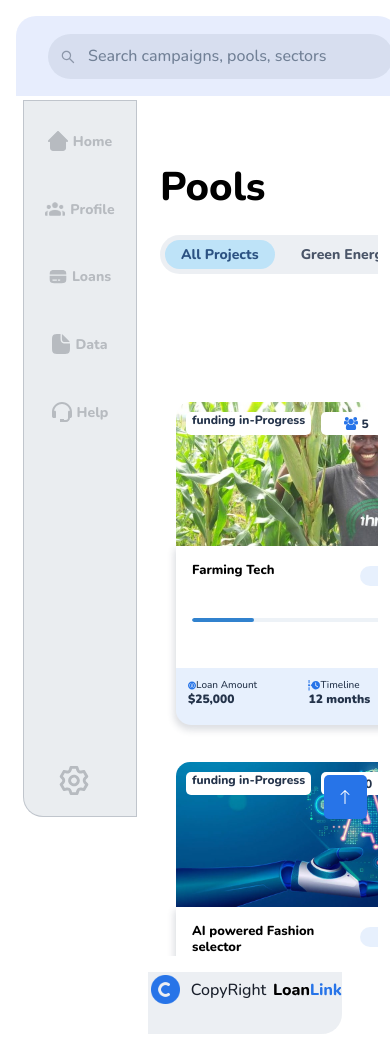
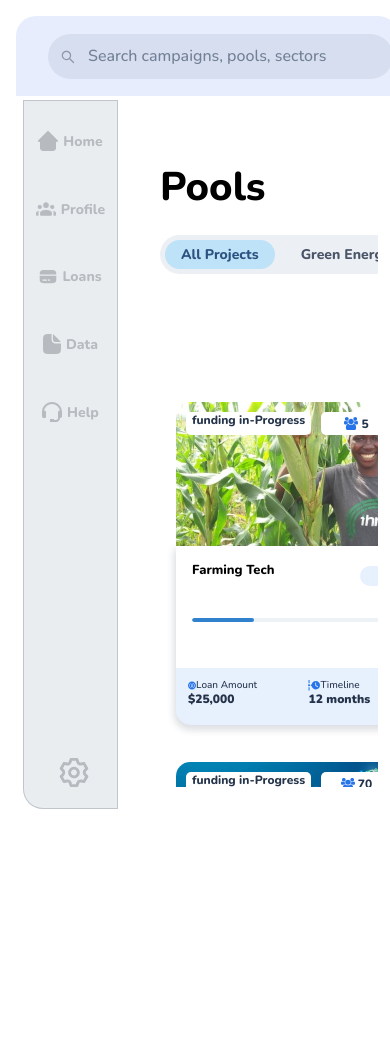
Before and after one commit to LoanLink-Hedera-Hackaton/front-end, a React (Create React App) app: page /dashboard/pool in a window 390 px wide. Shown: the top 1050 px of the page. After the commit the page ends 844 px from the top, so only its background shows below. Built offline with nearby package versions, Linux system fonts and the light colour scheme; what hashconnect would draw is missing.

Commit message:
scrolling issue solved

```diff
--- a/src/components/Dashboard/DashHome.js
+++ b/src/components/Dashboard/DashHome.js
@@ -1,11 +1,15 @@
 import React from "react";
 import "../../styles/components.css";
+import DashFooter from "../DashboardComponents/DashFooter";
 
 const DashHome = () => {
   return (
-    <section className="dashhome">
-      <div>DashBoard Home</div>
-    </section>
+    <>
+      <section className="dashhome">
+        <div>DashBoard Home</div>
+      </section>
+      <DashFooter />
+    </>
   );
 };
 
--- a/src/components/Dashboard/DashPool.js
+++ b/src/components/Dashboard/DashPool.js
@@ -22,6 +22,7 @@ import Sundry from "../../assets/Sundry.svg";
 import realEstate from "../../assets/realEstate.svg";
 import { BiListUl } from "react-icons/bi";
 import "react-calendar/dist/Calendar.css";
+import DashFooter from "../DashboardComponents/DashFooter";
 
 const DashPool = () => {
   const [isOpen, setIsOpen] = useState(false);
@@ -204,6 +205,7 @@ const DashPool = () => {
           </div>
         </div>
       </section>
+      <DashFooter />
     </>
   );
 };
--- a/src/components/Dashboard/DashProfile.js
+++ b/src/components/Dashboard/DashProfile.js
@@ -1,93 +1,17 @@
-// import React from "react";
-// import "../../styles/components.css";
-// import { Input } from "@chakra-ui/react";
-// import total from "../../assets/total.svg";
-// import point1 from "../../assets/point1.svg";
-// import point2 from "../../assets/point2.svg";
-// import point3 from "../../assets/point3.svg";
-
-// const DashCalc = () => {
-//   return (
-//     <section className="dashcalc">
-//       <div className="calculator">
-//         <div className="cal1">
-//           <h1 className="calchead">Loan Calculator</h1>
-//           <div className="calcWords">
-//             <p className="calcText">
-//               The calculated amount is approximate . The exact amount of loan is
-//               determine by individual
-//             </p>
-//           </div>
-//           <div className="calcInputs">
-//             <div>
-//               <label>How much loan do you need?</label>
-//               <Input />
-//             </div>
-//             <div>
-//               <label>In how many months?</label>
-//               <Input />
-//             </div>
-//           </div>
-//           <div className="repayment">
-//             <div className="inside-repay">
-//               <h1 className="repayText">Repayment</h1>
-//               <h1 className="cash">$302.18</h1>
-//               <p>Monthly</p>
-//             </div>
-//           </div>
-//         </div>
-//         <div className="cal2">
-//           <div className="total">
-//             <img src={total} alt="total" />
-//             <div className="inside-total">
-//               <p className="totalText">In Total</p>
-//               <p className="totalCash">$3,624.216</p>
-//             </div>
-//           </div>
-//           <div className="points">
-//             {""}
-//             <div className="inner-points">
-//               <div style={{ display: "flex", gap: "10px" }}>
-//                 <img src={point1} alt="point1" />
-//                 <p>Permanent</p>
-//               </div>
-//               <div>$25,000</div>
-//             </div>
-//             {""}
-//             <div className="inner-points">
-//               <div style={{ display: "flex", gap: "10px" }}>
-//                 <img src={point2} alt="point1" />
-//                 <p>Permanent</p>
-//               </div>
-//               <div>$25,000</div>
-//             </div>
-//             {""}
-//             <div className="inner-points">
-//               <div style={{ display: "flex", gap: "10px" }}>
-//                 <img src={point3} alt="point1" />
-//                 <p>Permanent</p>
-//               </div>
-//               <div>$25,000</div>
-//             </div>
-//           </div>
-//         </div>
-//       </div>
-//     </section>
-//   );
-// };
-
-// export default DashCalc;
-
 import React, { useState } from "react";
 import poolBox from "../../assets/poolBox.svg";
 import loanBox from "../../assets/loanBox.svg";
 import DashProfilePools from "../DashboardComponents/DashProfilePools";
 import DashLoanProfile from "../DashboardComponents/DashLoanProfile";
+import { Divider } from "@chakra-ui/react";
+// import DashFooter from "../DashboardComponents/DashFooter";
 
 const DashProfile = () => {
   const [isPool, setIsPool] = useState(true);
   const [isLoan, setIsLoan] = useState(true);
+  console.log(setIsPool, setIsLoan);
   return (
+    <>
       <section className="dashprofile">
         <div className="your-pools-txt">
           <h1>Your Pools</h1>
@@ -118,15 +42,13 @@ const DashProfile = () => {
             </div>
           )}
         </div>
-      <span className="divider"></span>
+        {/* <span className="divider"></span> */}
+        <Divider color={"rgba(221, 188, 17, 0.47)"} />
         <div className="all-loans">
           {isLoan ? (
             <div className="your-loans">
               <div className="loan-header">
                 <h2>Loans</h2>
-            </div>
-            <div>
-              <DashLoanProfile />
               </div>
               <div>
                 <DashLoanProfile />
@@ -140,6 +62,8 @@ const DashProfile = () => {
           )}
         </div>
       </section>
+      {/* <DashFooter /> */}
+    </>
   );
 };
 
--- a/src/components/DashboardComponents/DashFooter.js
+++ b/src/components/DashboardComponents/DashFooter.js
@@ -25,7 +25,6 @@ const DashFooter = () => {
     window.scrollTo({ top: 0, behavior: "smooth" });
   };
   return (
-    <footer>
     <div className="dashfooter">
       <div className="inner">
         <img className="copy" src={copyright} alt="Copyright" />
@@ -41,7 +40,6 @@ const DashFooter = () => {
         </button>
       </div>
     </div>
-    </footer>
   );
 };
 
--- a/src/components/DashboardComponents/DashProfilePools.js
+++ b/src/components/DashboardComponents/DashProfilePools.js
@@ -7,6 +7,7 @@ import poolCylinder from "../../assets/poolCylinder.svg";
 
 const DashProfilePools = () => {
   const [isActiveTag, setIsActiveTag] = useState(true);
+  console.log(setIsActiveTag);
   return (
     <div className="profile-pool">
       <div className="pool-header">
--- a/src/pages/GlobalDashLayout.js
+++ b/src/pages/GlobalDashLayout.js
@@ -2,15 +2,19 @@ import React from "react";
 import { Outlet } from "react-router-dom";
 import DashNav from "../components/DashboardComponents/DashNav";
 import DashSide from "../components/DashboardComponents/DashSide";
-import DashFooter from "../components/DashboardComponents/DashFooter";
+// import DashFooter from "../components/DashboardComponents/DashFooter";
 
 const GlobalDashboardLayout = () => {
   return (
     <>
       <DashNav />
       <DashSide />
-      <Outlet />
-      <DashFooter />
+      <div style={{ height: "80vh" }}>
+        <div style={{ height: "100%", overflowY: "scroll" }}>
+          <Outlet />
+        </div>
+      </div>
+      {/* <DashFooter /> */}
     </>
   );
 };
--- a/src/styles/components.css
+++ b/src/styles/components.css
@@ -178,6 +178,9 @@
   margin-right: 12px;
   box-sizing: border-box;
   max-width: 1220px;
+  /* overflow: hidden; */
+  /* background-color: red; */
+  height: 100vh;
 }
 .your-pools-txt {
   font-style: normal;
@@ -197,11 +200,14 @@
 }
 .divider {
   content: "";
-  position: absolute;
+  /* position: absolute;
   width: 80%;
   height: 0px;
   left: 203px;
-  top: 780px;
+  top: 780px; */
+  position: sticky;
+  width: 80%;
+  height: 5px;
   border: 3px solid rgba(221, 188, 17, 0.47);
   transform: rotate(0.19deg);
 }
@@ -222,10 +228,12 @@
 }
 .allYourPools {
   height: 600px;
+  /* background-color: red; */
 }
 .yourPools {
   overflow-y: scroll;
   height: 80%;
+  /* background-color: red; */
   display: flex;
   flex-direction: column;
   gap: 30px;
@@ -238,6 +246,7 @@
   background: #ffffff;
   box-shadow: 0px 0px 11px 7px rgba(36, 51, 74, 0.05);
   border-radius: 20px;
+  /* background-color: red; */
 }
 .pool-header {
   display: flex;
@@ -348,8 +357,8 @@
   height: 290px;
 }
 .your-loans {
-  overflow-y: scroll;
-  height: 80%;
+  /* overflow-y: scroll;
+  height: 80%; */
   display: flex;
   flex-direction: column;
   gap: 30px;
--- a/src/styles/dashboard.css
+++ b/src/styles/dashboard.css
@@ -70,8 +70,8 @@
   box-sizing: border-box;
   /* display: flex;
   flex-direction: column; */
-  width: 114px;
-  height: 85%;
+  width: 95px;
+  height: 84%;
   left: 23px;
   top: 100px;
   background: rgba(52, 76, 112, 0.1);
@@ -159,10 +159,11 @@
   /* justify-content: space-between;
   align-items: center; */
   margin-top: 20px;
+  position: relative;
 }
 .poolGLC {
   position: absolute;
-  top: 200px;
+  top: 0;
   right: 60px;
   margin-top: 10px;
   display: flex;
@@ -391,26 +392,42 @@
 }
 
 /*Dash footer component*/
-.dashfooter {
-  position: sticky;
-  margin-left: 100px;
-  /* margin-top: 100px; */
-  /* width: 95%;
-  bottom: -90px; */
-  height: 62px;
+/* .dashfooter {
+  position: fixed;
+  width: 87%;
+  bottom: 15px;
+  margin-left: 140px;
+  height: 50px;
   background: rgba(208, 216, 227, 0.41);
   border-radius: 0px 0px 20px 0px;
+} */
+.dashfooter {
+  display: flex;
+  align-items: center;
+  justify-content: center;
+  width: 81%;
+  height: 62px;
+  margin-left: 180px;
+  margin-top: 20px;
+  flex-shrink: 0;
+  border-radius: 0px 0px 20px 0px;
+  background: rgba(208, 216, 227, 0.41);
 }
 
-.inner {
+/* .inner {
   display: flex;
-  /* margin: auto; */
   justify-content: center;
   align-items: center;
   gap: 8px;
-  /* margin-top: 10px; */
+  margin-top: 4px;
+} */
+.inner {
+  display: flex;
+  justify-content: center;
+  align-items: center;
+  gap: 8px;
 }
-.footer-up {
+/* .footer-up {
   position: fixed;
   width: 43px;
   height: 44px;
@@ -425,9 +442,9 @@
   justify-content: center;
   opacity: 1;
   transition: opacity 0.3s ease;
-}
+} */
 
-.footer-up .visible {
+/* .footer-up .visible {
   opacity: 0;
 }
 .copy {
@@ -443,7 +460,7 @@
   align-items: center;
 
   color: #000000;
-}
+} */
 @media (max-width: 1100px) {
   .poolGLC {
     display: none;
@@ -451,17 +468,17 @@
   .first {
     margin-bottom: 100%;
   }
-  .dashfooter {
+  /* .dashfooter {
     bottom: -100px;
-  }
+  } */
 }
 @media (max-width: 900px) {
-  .dashfooter {
+  /* .dashfooter {
     bottom: -100px;
-  }
+  } */
   .repNav {
     position: fixed;
-    background-color: red;
+    /* background-color: red; */
     top: 0;
     right: 40px;
     display: flex;
```
Lines whose indentation alone changed are shown as unchanged.
